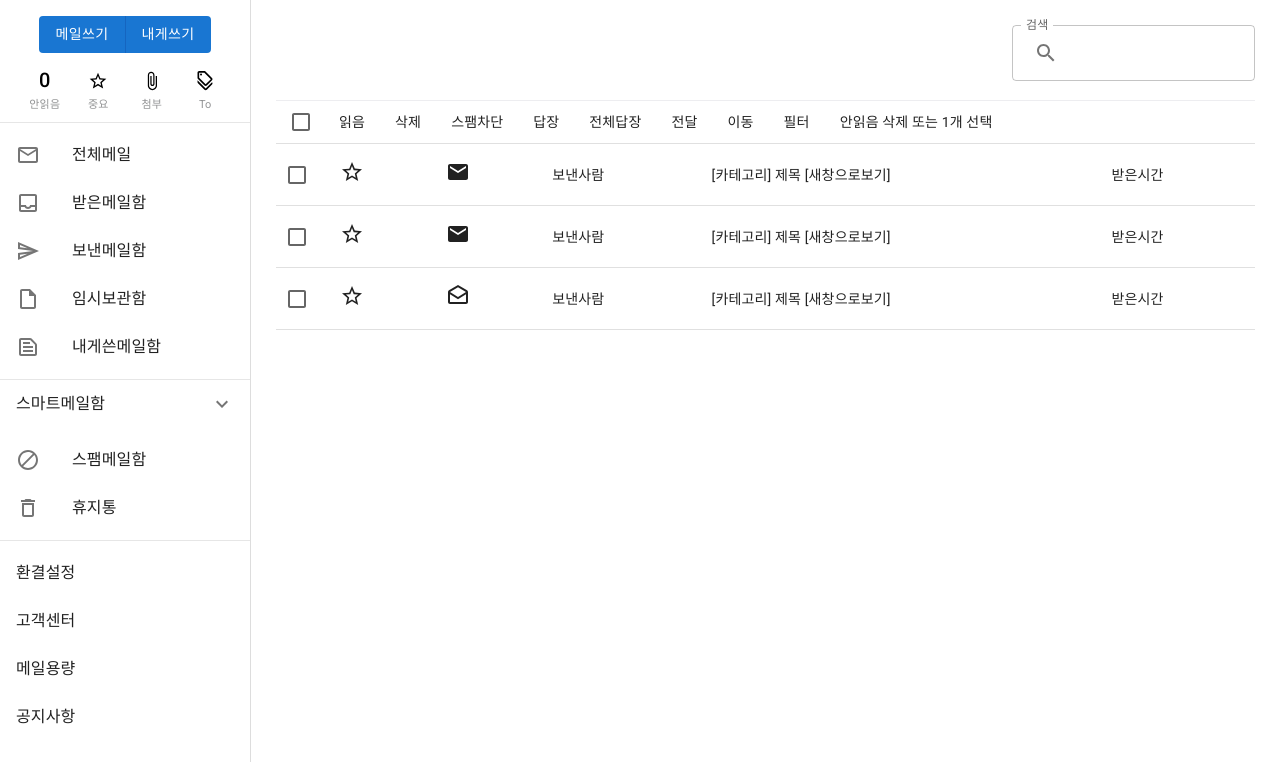
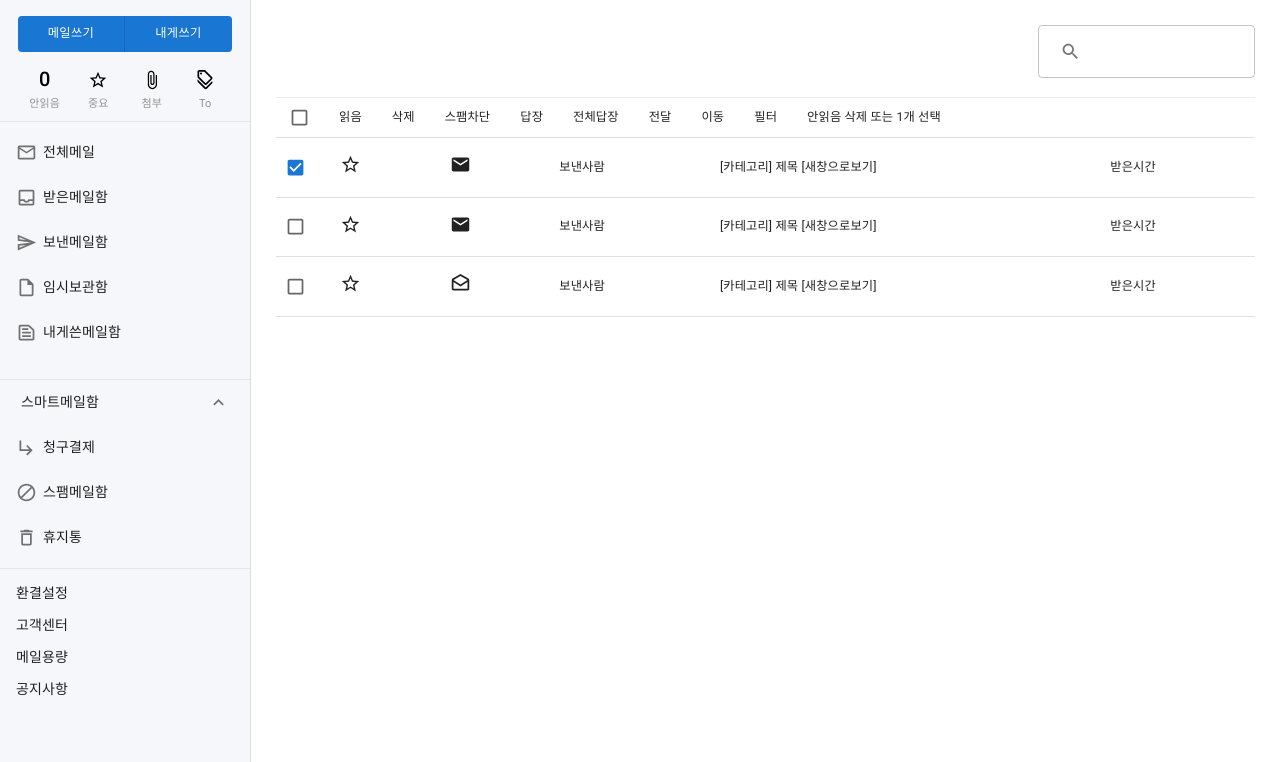
Before and after one commit to gajihub/react-study, a React (Vite) app: page / in a window 1280 px wide. Shown: the top 762 px of the page. Built offline with nearby package versions, Linux system fonts and the light colour scheme.

Commit message:
[수정] ui 수정중

```diff
--- a/src/assets/styles/components/Header.module.scss
+++ b/src/assets/styles/components/Header.module.scss
@@ -2,6 +2,10 @@
     padding: 16px 18px 0;
     width: 100%;
     justify-content: center;
+    button {
+        width: 50%;
+        height: 36px;
+    }
 }
 .topMenu {
     padding: 16px 18px 8px;
--- a/src/assets/styles/pages/Lnb.module.scss
+++ b/src/assets/styles/pages/Lnb.module.scss
@@ -5,10 +5,35 @@
     width: 251px;
     height: 100%;
     border-right: 1px solid #ddd;
+    background-color: #f6f7fa;
     .smartList {
         border-top: 1px solid #e6e6e6;
+        background-color: #f6f7fa;
+        .listButton {
+            padding:0;
+        }
+        .smartSummary {
+            min-height: 45px;
+            & > div {
+                margin: 5px;
+            }
+        }
+        .smartDetail {
+            padding: 8px 16px 8px;
+        }
     }
     .settingList {
+        font-size: 13px;
         border-top: 1px solid #e6e6e6;
+        li {
+            height: 32px;
+        }
+    }
+    .etcList {
+        padding-top:0;
+    }
+    .listIcon {
+        min-width: 20px;
+        margin-right: 6px;
     }
 }
--- a/src/pages/Container.tsx
+++ b/src/pages/Container.tsx
@@ -1,3 +1,4 @@
+import * as React from "react";
 import {
   TextField,
   InputAdornment,
@@ -17,12 +18,25 @@ import {
 import styles from "@styles/pages/Container.module.scss";
 
 const Container = () => {
+  const [checked, setChecked] = React.useState([true, false]);
+
+  const handleChange1 = (event: React.ChangeEvent<HTMLInputElement>) => {
+    setChecked([event.target.checked, event.target.checked]);
+  };
+
+  const handleChange2 = (event: React.ChangeEvent<HTMLInputElement>) => {
+    setChecked([event.target.checked, checked[1]]);
+  };
+
+  const handleChange3 = (event: React.ChangeEvent<HTMLInputElement>) => {
+    setChecked([checked[0], event.target.checked]);
+  };
+
   return (
     <>
       <div className={styles.container}>
         <div className={styles.searchBox}>
           <TextField
-            label="검색"
             InputProps={{
               startAdornment: (
                 <InputAdornment position="end">
@@ -46,6 +60,9 @@ const Container = () => {
                       inputProps={{
                         "aria-labelledby": ""
                       }}
+                      checked={checked[0] && checked[1]}
+                      //   indeterminate={checked[0] !== checked[1]}
+                      onChange={handleChange1}
                     />
                   </TableCell>
                   <TableCell
@@ -73,6 +90,8 @@ const Container = () => {
                       inputProps={{
                         "aria-labelledby": ""
                       }}
+                      checked={checked[0]}
+                      onChange={handleChange2}
                     />
                   </TableCell>
                   <TableCell>
@@ -111,6 +130,8 @@ const Container = () => {
                       inputProps={{
                         "aria-labelledby": ""
                       }}
+                      checked={checked[1]}
+                      onChange={handleChange3}
                     />
                   </TableCell>
                   <TableCell>
--- a/src/pages/Lnb.tsx
+++ b/src/pages/Lnb.tsx
@@ -30,7 +30,7 @@ const Lnb = () => {
         <List className={styles.mailList}>
           <ListItem disablePadding>
             <ListItemButton>
-              <ListItemIcon>
+              <ListItemIcon className={styles.listIcon}>
                 <MailOutlineOutlined />
               </ListItemIcon>
               <ListItemText primary="전체메일" />
@@ -38,7 +38,7 @@ const Lnb = () => {
           </ListItem>
           <ListItem disablePadding>
             <ListItemButton>
-              <ListItemIcon>
+              <ListItemIcon className={styles.listIcon}>
                 <InboxOutlined />
               </ListItemIcon>
               <ListItemText primary="받은메일함" />
@@ -46,7 +46,7 @@ const Lnb = () => {
           </ListItem>
           <ListItem disablePadding>
             <ListItemButton>
-              <ListItemIcon>
+              <ListItemIcon className={styles.listIcon}>
                 <SendOutlined />
               </ListItemIcon>
               <ListItemText primary="보낸메일함" />
@@ -54,7 +54,7 @@ const Lnb = () => {
           </ListItem>
           <ListItem disablePadding>
             <ListItemButton>
-              <ListItemIcon>
+              <ListItemIcon className={styles.listIcon}>
                 <InsertDriveFileOutlined />
               </ListItemIcon>
               <ListItemText primary="임시보관함" />
@@ -62,23 +62,23 @@ const Lnb = () => {
           </ListItem>
           <ListItem disablePadding>
             <ListItemButton>
-              <ListItemIcon>
+              <ListItemIcon className={styles.listIcon}>
                 <TextSnippetOutlined />
               </ListItemIcon>
               <ListItemText primary="내게쓴메일함" />
             </ListItemButton>
           </ListItem>
         </List>
-        <Accordion className={styles.smartList}>
+        <Accordion className={styles.smartList} defaultExpanded={true}>
           <AccordionSummary
             expandIcon={<ExpandMore />}
             aria-controls="panel1a-content"
-            id="panel1a-header">
+            className={styles.smartSummary}>
             스마트메일함
           </AccordionSummary>
-          <AccordionDetails>
-            <ListItemButton>
-              <ListItemIcon>
+          <AccordionDetails className={styles.smartDetail}>
+            <ListItemButton className={styles.listButton}>
+              <ListItemIcon className={styles.listIcon}>
                 <SubdirectoryArrowRightOutlined />
               </ListItemIcon>
               <ListItemText primary="청구결제" />
@@ -88,7 +88,7 @@ const Lnb = () => {
         <List className={styles.etcList}>
           <ListItem disablePadding>
             <ListItemButton>
-              <ListItemIcon>
+              <ListItemIcon className={styles.listIcon}>
                 <DoDisturbAltOutlined />
               </ListItemIcon>
               <ListItemText primary="스팸메일함" />
@@ -96,7 +96,7 @@ const Lnb = () => {
           </ListItem>
           <ListItem disablePadding>
             <ListItemButton>
-              <ListItemIcon>
+              <ListItemIcon className={styles.listIcon}>
                 <DeleteOutlineOutlined />
               </ListItemIcon>
               <ListItemText primary="휴지통" />
--- a/src/theme.tsx
+++ b/src/theme.tsx
@@ -17,9 +17,6 @@ const theme = createTheme({
           },
           "&:focus": {
             outline: "none"
-          },
-          "&:hover": {
-            backgroundColor: "transparent"
           }
         }
       }
@@ -41,8 +38,20 @@ const theme = createTheme({
         }
       }
     },
+    MuiTableRow: {
+      styleOverrides: {
+        root: {
+          "&:hover": {
+            backgroundColor: "transparent !important"
+          }
+        }
+      }
+    },
     MuiCssBaseline: {
       styleOverrides: () => `
+      body, html {
+        font-size: 14px;
+      }
         ul {
           list-style-type: none;
         }
```
